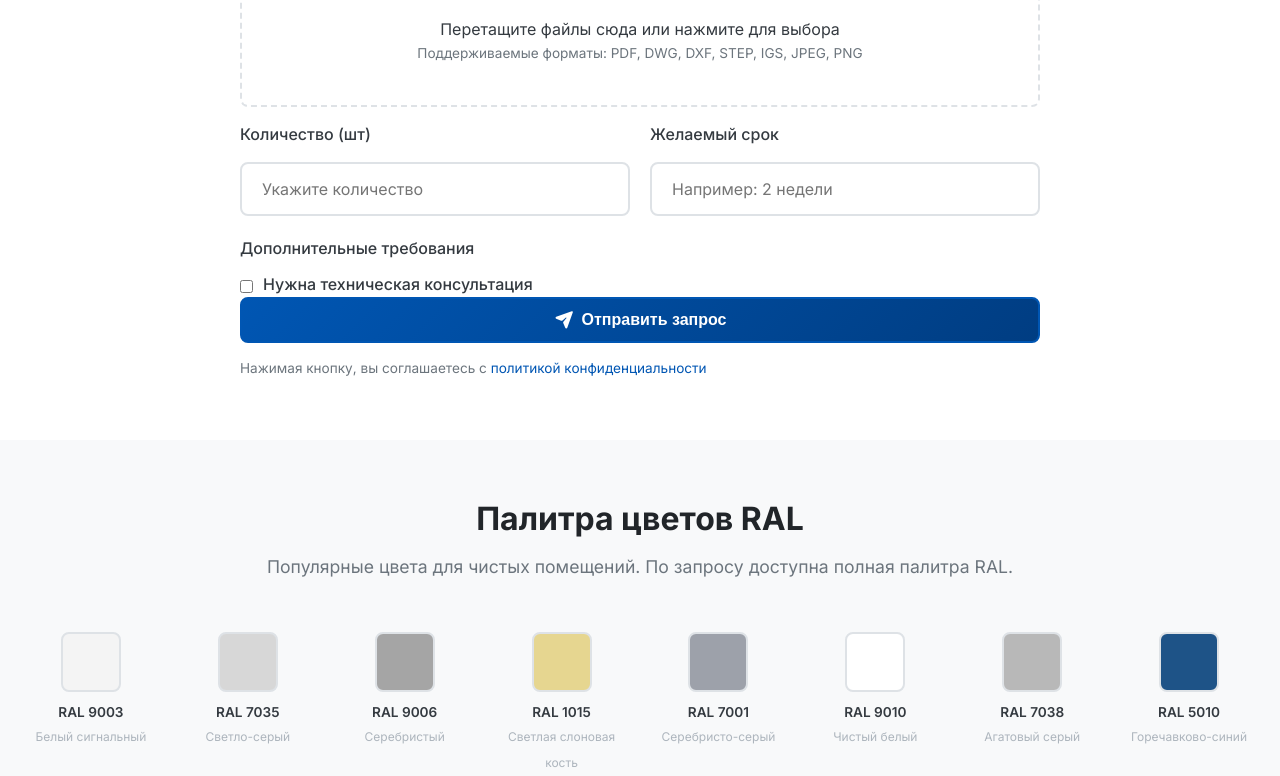
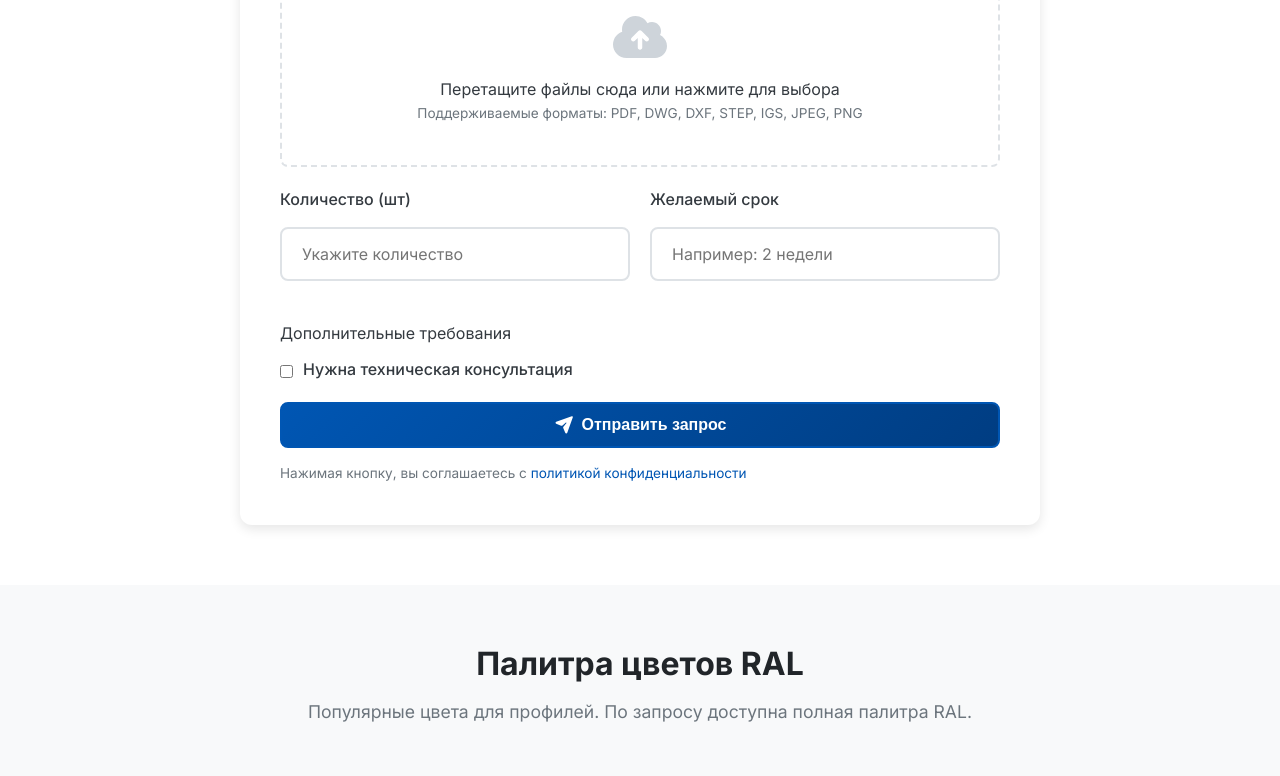
Before and after one commit to zuev720/fora-site, a Next.js app in the folder fora-nextjs/: page /custom-orders in a window 1280 px wide. Shown: the part 2250-3026 px from the top of the page. Built offline with nearby package versions, Linux system fonts and the light colour scheme.

Commit message:
fixed styles in custom-order

```diff
--- a/fora-nextjs/src/app/custom-orders/page.tsx
+++ b/fora-nextjs/src/app/custom-orders/page.tsx
@@ -129,35 +129,36 @@ export default function CustomOrdersPage() {
             <form id="customOrderForm" className="custom-order-form">
               <div className="form-row">
                 <div className="form-group">
-                  <label>Ваше имя *</label>
-                  <input type="text" name="name" required />
+                  <label htmlFor="name">Ваше имя *</label>
+                  <input id="name" type="text" name="name" required />
                 </div>
                 <div className="form-group">
-                  <label>Компания</label>
-                  <input type="text" name="company" />
+                  <label htmlFor="company">Компания</label>
+                  <input id="company" type="text" name="company" />
                 </div>
               </div>
               <div className="form-row">
                 <div className="form-group">
-                  <label>Email *</label>
-                  <input type="email" name="email" required />
+                  <label htmlFor="email">Email *</label>
+                  <input id="email" type="email" name="email" required />
                 </div>
                 <div className="form-group">
-                  <label>Телефон *</label>
-                  <input type="tel" name="phone" required />
+                  <label htmlFor="phone">Телефон *</label>
+                  <input id="phone" type="tel" name="phone" required />
                 </div>
               </div>
               <div className="form-group">
-                <label>Описание задачи *</label>
+                <label htmlFor="description">Описание задачи *</label>
                 <textarea
+                  id="description"
                   name="description"
                   rows={4}
                   placeholder="Опишите, какие элементы вам нужны, особенности конструкции, область применения..."
                   required
                 />
               </div>
-              <div className="form-group">
-                <label>Прикрепить файлы</label>
+              <div className="form-group" style={{ marginTop: 20}}>
+                <label htmlFor="files">Прикрепить файлы</label>
                 <div className="file-upload">
                   <FontAwesomeIcon icon={faCloudUploadAlt} />
                   <p>Перетащите файлы сюда или нажмите для выбора</p>
@@ -165,6 +166,7 @@ export default function CustomOrdersPage() {
                     Поддерживаемые форматы: PDF, DWG, DXF, STEP, IGS, JPEG, PNG
                   </p>
                   <input
+                    id="files"
                     type="file"
                     name="files"
                     multiple
@@ -172,18 +174,18 @@ export default function CustomOrdersPage() {
                   />
                 </div>
               </div>
-              <div className="form-row">
+              <div className="form-row" style={{ marginTop: 20}}>
                 <div className="form-group">
-                  <label>Количество (шт)</label>
-                  <input type="number" name="quantity" min={1} placeholder="Укажите количество" />
+                  <label htmlFor="quantity">Количество (шт)</label>
+                  <input id="quantity" type="number" name="quantity" min={1} placeholder="Укажите количество" />
                 </div>
                 <div className="form-group">
-                  <label>Желаемый срок</label>
-                  <input type="text" name="deadline" placeholder="Например: 2 недели" />
+                  <label htmlFor="deadline">Желаемый срок</label>
+                  <input id="deadline" type="text" name="deadline" placeholder="Например: 2 недели" />
                 </div>
               </div>
-              <div className="form-group">
-                <label>Дополнительные требования</label>
+              <div className="form-group" style={{ marginTop: 40}}>
+                <p>Дополнительные требования</p>
                 <div className="checkbox-group">
                   <div className="checkbox-item custom-order-checkbox">
                     <input type="checkbox" id="consultation" name="requirements[]" value="consultation" />
@@ -207,7 +209,7 @@ export default function CustomOrdersPage() {
         <div className="container">
           <div className="section-header">
             <h2>Палитра цветов RAL</h2>
-            <p>Популярные цвета для чистых помещений. По запросу доступна полная палитра RAL.</p>
+            <p>Популярные цвета для профилей. По запросу доступна полная палитра RAL.</p>
           </div>
 
           <div className="ral-palette">
--- a/fora-nextjs/src/styles/globals.css
+++ b/fora-nextjs/src/styles/globals.css
@@ -2326,6 +2326,13 @@ h4 {
     font-size: 2rem;
 }
 
+.custom-order-form {
+    background: var(--white);
+    padding: 40px;
+    border-radius: var(--border-radius-lg);
+    box-shadow: var(--shadow);
+}
+
 .custom-order-form label {
     font-weight: 500;
     margin-top: 10px;
@@ -2342,6 +2349,10 @@ h4 {
 .file-upload {
     margin-top: 15px;
     margin-bottom: 15px;
+}
+
+.custom-order-form button {
+    margin-top: 20px;
 }
 
 .custom-order-checkbox {
@@ -2800,11 +2811,17 @@ h4 {
 
 .ral-color {
     text-align: center;
+    cursor: pointer;
+    transition: var(--transition);
+    text-align: center;
+}
+
+.ral-color:hover {
+    transform: scale(1.05);
 }
 
 .color-swatch {
-    width: 60px;
-    height: 60px;
+    height: 80px;
     border-radius: 8px;
     margin: 0 auto 10px;
     border: 2px solid var(--gray-300);
@@ -2818,6 +2835,7 @@ h4 {
 }
 
 .ral-color small {
+    display: block;
     color: var(--gray-500);
     font-size: 0.75rem;
 }
```
